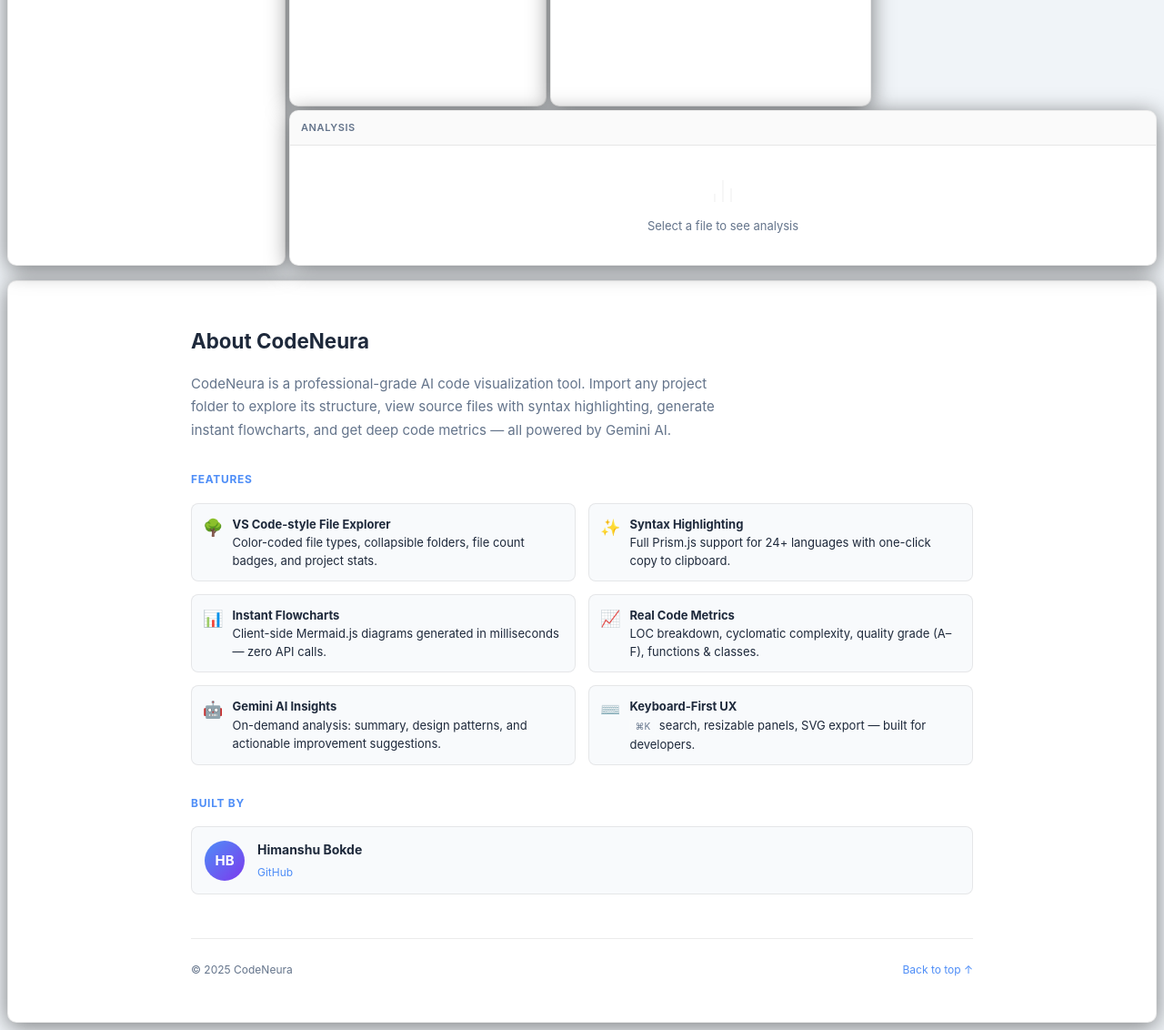
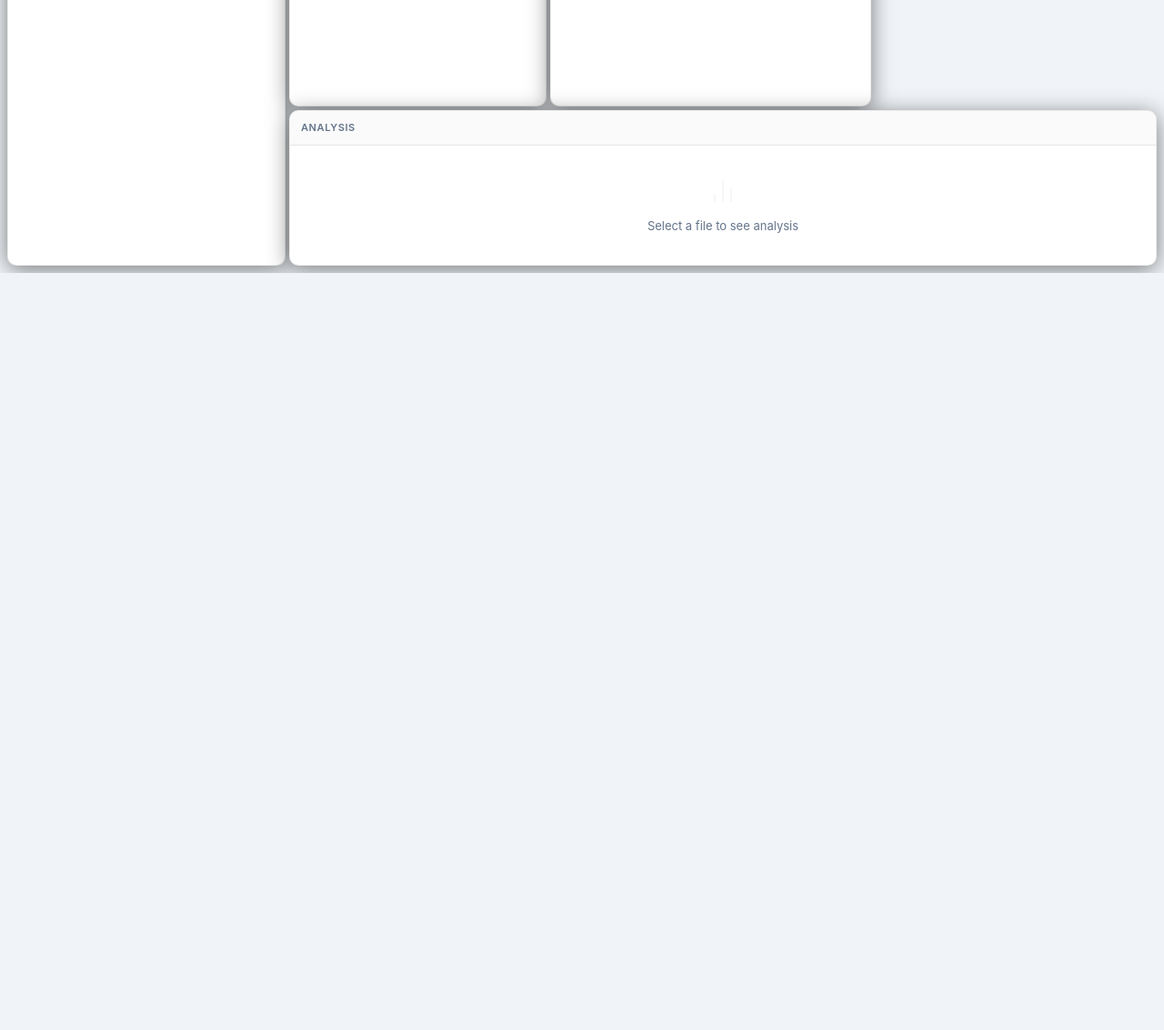
Before and after one commit to himanshubokde21/CodeNeura, a website: page public/app.html in a window 1280 px wide. Shown: the part 500-1632 px from the top of the page at 91% size. After the commit the page ends 800 px from the top, so only its background shows below. Drawn offline with nearby package versions, Linux system fonts and the light colour scheme; a script that the page names is missing.

```diff
--- a/public/app.html
+++ b/public/app.html
@@ -168,42 +168,6 @@
     </main>
 
     <!-- ============================================================
-         ABOUT SECTION
-    ============================================================ -->
-    <section class="about-section" id="about-section">
-        <div class="about-inner">
-            <h2>About CodeNeura</h2>
-            <p class="about-lead">CodeNeura is a professional-grade AI code visualization tool. Import any project folder to explore its structure, view source files with syntax highlighting, generate instant flowcharts, and get deep code metrics — all powered by Gemini AI.</p>
-
-            <h3>Features</h3>
-            <ul class="feature-grid">
-                <li><span class="feat-icon">🌳</span><div><strong>VS Code-style File Explorer</strong><br>Color-coded file types, collapsible folders, file count badges, and project stats.</div></li>
-                <li><span class="feat-icon">✨</span><div><strong>Syntax Highlighting</strong><br>Full Prism.js support for 24+ languages with one-click copy to clipboard.</div></li>
-                <li><span class="feat-icon">📊</span><div><strong>Instant Flowcharts</strong><br>Client-side Mermaid.js diagrams generated in milliseconds — zero API calls.</div></li>
-                <li><span class="feat-icon">📈</span><div><strong>Real Code Metrics</strong><br>LOC breakdown, cyclomatic complexity, quality grade (A–F), functions & classes.</div></li>
-                <li><span class="feat-icon">🤖</span><div><strong>Gemini AI Insights</strong><br>On-demand analysis: summary, design patterns, and actionable improvement suggestions.</div></li>
-                <li><span class="feat-icon">⌨️</span><div><strong>Keyboard-First UX</strong><br><kbd>⌘K</kbd> search, resizable panels, SVG export — built for developers.</div></li>
-            </ul>
-
-            <h3>Built by</h3>
-            <div class="dev-card">
-                <div class="dev-avatar">HB</div>
-                <div>
-                    <strong>Himanshu Bokde</strong>
-                    <div class="dev-links">
-                        <a href="https://github.com" target="_blank">GitHub</a>
-                    </div>
-                </div>
-            </div>
-
-            <div class="about-footer">
-                <span>&copy; 2025 CodeNeura</span>
-                <a href="#" class="back-to-top">Back to top ↑</a>
-            </div>
-        </div>
-    </section>
-
-    <!-- ============================================================
          SEARCH MODAL
     ============================================================ -->
     <div class="modal hidden" id="search-modal">
--- a/src/app.ts
+++ b/src/app.ts
@@ -1,4 +1,4 @@
-// ai-code-visualizer/backend/src/app.ts
+
 import dotenv from 'dotenv';
 dotenv.config();
 import express from 'express';
```
Also changed, not shown: public/index.html (+1 -1 lines).
